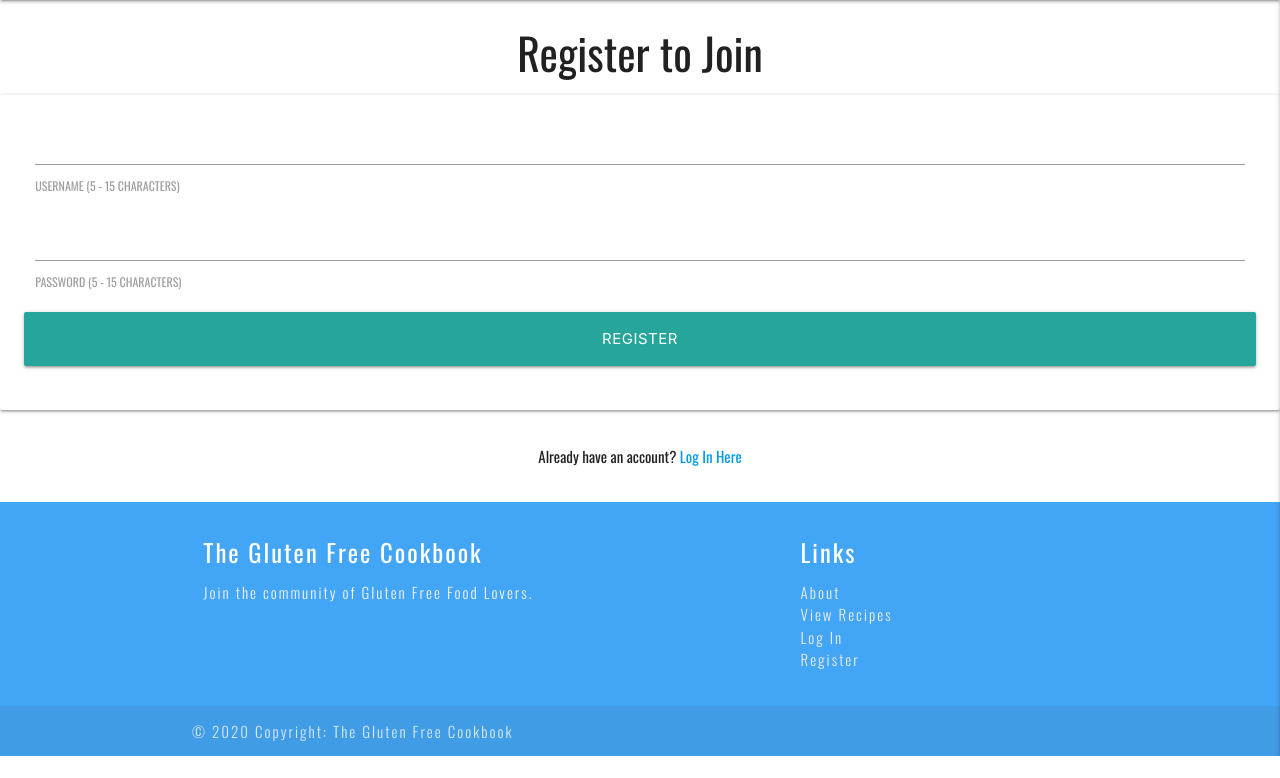
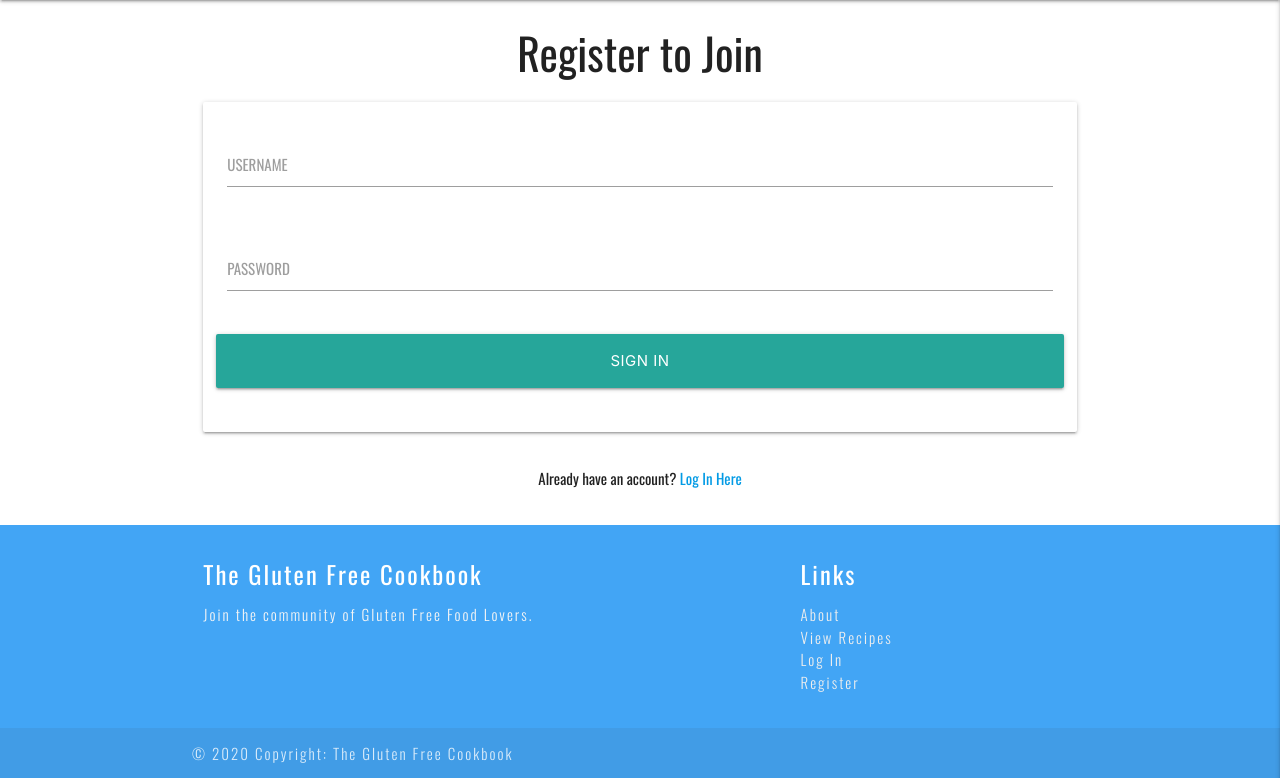
Before and after one commit to aprilha3097/The-Gluten-Free-Blog, a Flask app: page /register in a window 1280 px wide. Shown: the part 64-842 px from the top of the page. Before the commit the page ends 820 px from the top, so only its background shows below. Run offline with Flask 2, Linux system fonts and the light colour scheme; some libraries are stand-ins or nearby versions.

Commit message:
Refactored code to remove the Boostrap elements and add Materialise CSS elements for login and register form pages

```diff
--- a/templates/register.html
+++ b/templates/register.html
@@ -4,29 +4,31 @@
 <h3 class="center-align">Register to Join</h3>
 
 <!-- User Registration Form -->
-<div class="row justify-content-md-center">
-	<form class="col-sm-6" method="POST" action="{{ url_for('register') }}">
+<div class="container">
+    <div class="row">
+        <form class="col s12" method="POST" action="{{ url_for('register') }}">
             <div class="card-panel">
                 <!-- username -->
                 <div class="row">
-				<div class="col s12 input-group">
-					<input id="username" name="username" type="text" minlength="5" maxlength="15" pattern="^[a-zA-Z0-9]{5,15}$" class="validate" required>
-					<label for="username" class="form-label">USERNAME (5 - 15 CHARACTERS)</label>
+                    <div class="col s12 input-field">
+                        <input id="username" name="username" type="text" class="validate" required>
+                        <label for="username" class="form-label">USERNAME</label>
                     </div>
                 </div>
                 <!-- password -->
                 <div class="row">
-				<div class="col s12">
-					<input id="password" name="password" type="password" minlength="5" maxlength="15" pattern="^[a-zA-Z0-9]{5,15}$" class="validate visually-hidden" required>
-					<label for="password">PASSWORD (5 - 15 CHARACTERS)</label>
+                    <div class="col s12 input-field">
+                        <input id="password" name="password" type="password" class="validate visually-hidden" required>
+                        <label for="password">PASSWORD</label>
                     </div>
                 </div>
-            <!-- register -->
+                <!-- Login Button  -->
                 <div class="row">
-                <button class="submit col s12 btn-large">Register</button>
+                    <button class="submit col s12 btn-large">Sign In</button>
                 </div>
             </div>
         </form>
+    </div>
 </div>
 
 <!-- Redirect users that already have an account to the log in page -->
```
Also changed, not shown: templates/login.html (+6 -4 lines). Lines whose indentation alone changed are shown as unchanged.
